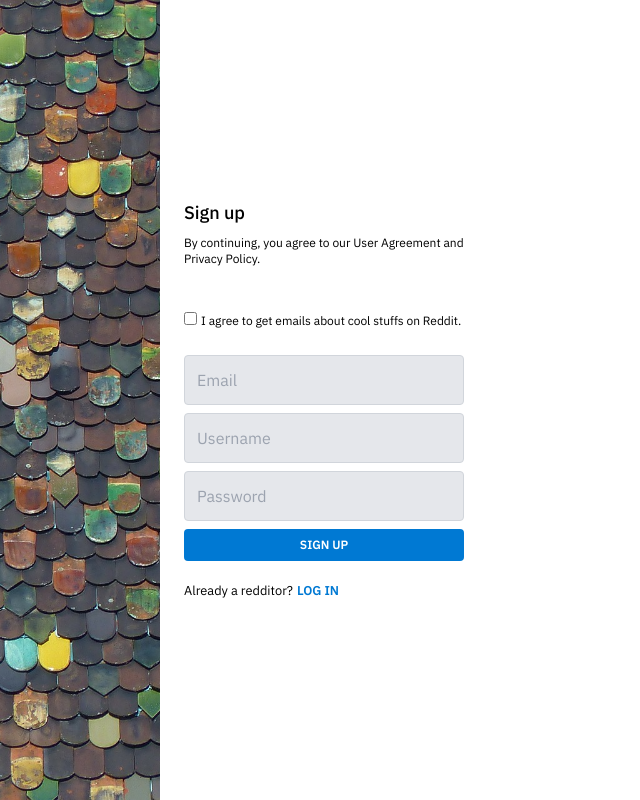
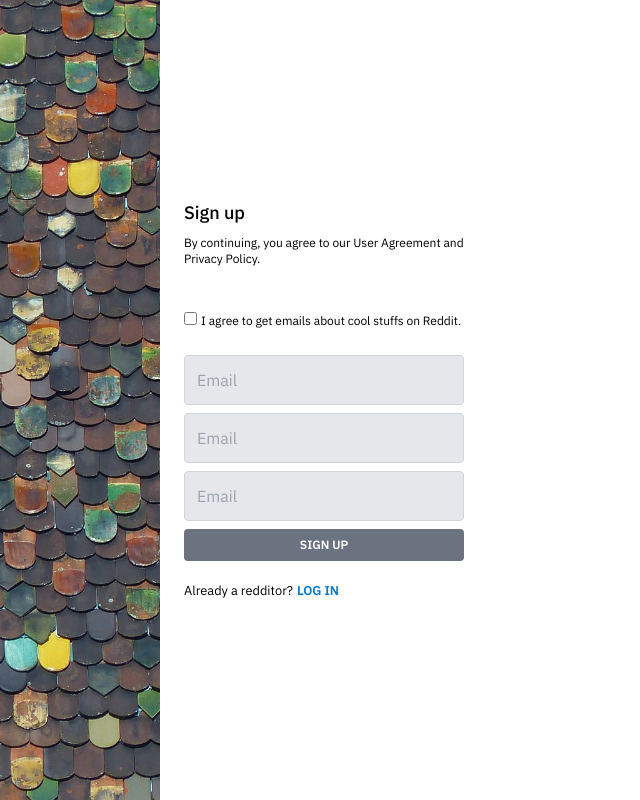
Before and after one commit to suseendharlal96/reddit-react, a Next.js app in the folder client/: page /register in a window 1280 px wide. Shown: the whole page, without its empty margins (0-640 px from the left). Built offline with nearby package versions, Linux system fonts and the light colour scheme.

Commit message:
reusable custom input added

```diff
--- /dev/null
+++ b/client/src/components/CustomInput.tsx
@@ -0,0 +1,36 @@
+import React from "react";
+
+import classNames from "classnames";
+
+interface CustomInputProps {
+  value: string;
+  className: string;
+  setValue: (str: string) => void;
+  error: string | undefined;
+}
+
+const CustomInput: React.FC<CustomInputProps> = ({
+  value,
+  className,
+  setValue,
+  error,
+}) => {
+  return (
+    <div className={className}>
+      <input
+        type="email"
+        name="email"
+        value={value}
+        onChange={(e) => setValue(e.target.value)}
+        className={classNames(
+          "w-full p-3 transition duration-200 bg-gray-200 border border-gray-300 rounded outline-none hover:bg-white focus:bg-white",
+          { "border-red-500": error }
+        )}
+        placeholder="Email"
+      />
+      {error && <small className="font-medium text-red-600">{error}</small>}
+    </div>
+  );
+};
+
+export default CustomInput;
--- /dev/null
+++ b/client/src/pages/login.tsx
@@ -0,0 +1,76 @@
+import React, { useState } from "react";
+
+import axios from "axios";
+
+import Head from "next/head";
+import Link from "next/link";
+import { useRouter } from "next/router";
+
+import CustomInput from "../components/CustomInput";
+
+const Login = () => {
+  const [password, setPassword] = useState("");
+  const [username, setUsername] = useState("");
+  const router = useRouter();
+  const [error, setError] = useState<any>({});
+  const onSubmit = async () => {
+    try {
+      await axios.post("/auth/signin", {
+        username,
+        password,
+      });
+      router.push("/register");
+    } catch (error) {
+      // console.log(error.response.data);
+      if (error && error.response && error.response.data) {
+        setError(error.response.data);
+      }
+    }
+  };
+  return (
+    <div className="flex">
+      <Head>
+        <title>Login</title>
+        <link rel="icon" href="/favicon.ico" />
+      </Head>
+      <div
+        className="w-40 h-screen bg-center bg-cover"
+        style={{ backgroundImage: "url('/images/bricks.jpg')" }}
+      ></div>
+      <div className="flex flex-col justify-center pl-6">
+        <div className="w-70">
+          <h1 className="mb-2 text-lg font-medium">Login</h1>
+          <p className="mb-10 text-xs">
+            By continuing, you agree to our User Agreement and Privacy Policy.
+          </p>
+          {/* {JSON.stringify(errors.email, null, 2)} */}
+          <form autoComplete="off" noValidate onSubmit={onSubmit}>
+            <CustomInput
+              value={username}
+              setValue={setUsername}
+              error={error.username}
+              className="mb-2"
+            />
+            <CustomInput
+              value={password}
+              setValue={setPassword}
+              error={error.password}
+              className="mb-2"
+            />
+            <button className="w-full py-2 mb-4 text-xs font-bold text-white uppercase bg-blue-500 border-blue-500 rounded cursor-pointer">
+              Log in
+            </button>
+          </form>
+          <small>
+            New to Reddit?
+            <Link href="/register">
+              <a className="ml-1 font-bold text-blue-500 uppercase">Sign up</a>
+            </Link>
+          </small>
+        </div>
+      </div>
+    </div>
+  );
+};
+
+export default Login;
--- a/client/src/pages/register.tsx
+++ b/client/src/pages/register.tsx
@@ -1,32 +1,36 @@
 import { useState } from "react";
 
-import { useForm } from "react-hook-form";
-import classNames from "classnames";
 import axios from "axios";
 
 import Head from "next/head";
 import Link from "next/link";
+import { useRouter } from "next/router";
+import CustomInput from "../components/CustomInput";
 
 const Register = () => {
   const [email, setEmail] = useState("");
   const [password, setPassword] = useState("");
   const [username, setUsername] = useState("");
   const [agreement, setAgreement] = useState(false);
-  const { register, handleSubmit, errors } = useForm();
-  console.log(errors);
-  console.log({ agreement, email, username, password });
+  // console.log(errors);
+  // console.log({ agreement, email, username, password });
+  const router = useRouter();
   const [error, setError] = useState<any>({});
-  const onSubmit = async () => {
+  const onSubmit = async (e) => {
+    e.preventDefault();
+    setError({});
     try {
-      const res = await axios.post("/auth/signup", {
+      await axios.post("/auth/signup", {
         email,
         username,
         password,
       });
-      console.log(res.data);
+      router.push("/login");
     } catch (error) {
-      console.log(error.response.data);
+      // console.log(error.response.data);
+      if (error && error.response && error.response.data) {
         setError(error.response.data);
+      }
     }
   };
   return (
@@ -46,112 +50,47 @@
             By continuing, you agree to our User Agreement and Privacy Policy.
           </p>
           {/* {JSON.stringify(errors.email, null, 2)} */}
-          <form autoComplete="off" noValidate onSubmit={handleSubmit(onSubmit)}>
+          <form autoComplete="off" noValidate onSubmit={onSubmit}>
             <div className="mb-6">
               <input
+                id="agreement"
                 type="checkbox"
                 checked={agreement}
                 onChange={() => setAgreement((prevState) => !prevState)}
                 className="mr-1 cursor-pointer"
-                id="agreement"
               />
               <label htmlFor="agreement" className="text-xs cursor-pointer">
                 I agree to get emails about cool stuffs on Reddit.
               </label>
             </div>
-            <div className="mb-2">
-              <input
-                type="email"
-                name="email"
+            <CustomInput
               value={email}
-                onChange={(e) => setEmail(e.target.value)}
-                className={classNames(
-                  "w-full p-3 transition duration-200 bg-gray-200 border border-gray-300 rounded outline-none hover:bg-white focus:bg-white",
-                  { "border-red-500": errors.email || error.email }
-                )}
-                placeholder="Email"
-                ref={register({
-                  required: true,
-                  pattern: /^(([^<>()\[\]\\.,;:\s@"]+(\.[^<>()\[\]\\.,;:\s@"]+)*)|(".+"))@((\[[0-9]{1,3}\.[0-9]{1,3}\.[0-9]{1,3}\.[0-9]{1,3}\])|(([a-zA-Z\-0-9]+\.)+[a-zA-Z]{2,}))$/,
-                })}
+              setValue={setEmail}
+              error={error.email}
+              className="mb-2"
             />
-              {error.email && (
-                <small className="font-medium text-red-600">
-                  {error.email}
-                </small>
-              )}
-              {errors.email && errors.email.type === "required" && (
-                <small className="font-medium text-red-600">
-                  {errors.email && "Must not be empty"}
-                </small>
-              )}
-              {errors.email && errors.email.type === "pattern" && (
-                <small className="font-medium text-red-600">
-                  {errors.email && `${email} is not a valid email`}
-                </small>
-              )}
-            </div>
-            <div className="mb-2">
-              <input
-                autoComplete="off"
-                type="text"
-                name="username"
+            <CustomInput
               value={username}
-                onChange={(e) => setUsername(e.target.value)}
-                className={classNames(
-                  "w-full p-3 transition duration-200 bg-gray-200 border border-gray-300 rounded outline-none hover:bg-white focus:bg-white",
-                  { "border-red-500": errors.username || error.username }
-                )}
-                placeholder="Username"
-                ref={register({ required: true, minLength: 3 })}
+              setValue={setUsername}
+              error={error.username}
+              className="mb-2"
             />
-              {error.username && (
-                <small className="font-medium text-red-600">
-                  {error.username}
-                </small>
-              )}
-              {errors.username && errors.username.type === "required" && (
-                <small className="font-medium text-red-600">
-                  {errors.username && "Must not be empty"}
-                </small>
-              )}
-              {errors.username && errors.username.type === "minLength" && (
-                <small className="font-medium text-red-600">
-                  {errors.username && "Must be minimum 3 characters long"}
-                </small>
-              )}
-            </div>
-            <div className="mb-2">
-              <input
-                autoComplete="off"
-                type="password"
-                name="password"
+            <CustomInput
               value={password}
-                onChange={(e) => setPassword(e.target.value)}
-                className={classNames(
-                  "w-full p-3 transition duration-200 bg-gray-200 border border-gray-300 rounded outline-none hover:bg-white focus:bg-white",
-                  { "border-red-500": errors.password || error.password }
-                )}
-                placeholder="Password"
-                ref={register({ required: true, minLength: 6 })}
+              setValue={setPassword}
+              error={error.password}
+              className="mb-2"
             />
-              {error.password && (
-                <small className="font-medium text-red-600">
-                  {error.password}
-                </small>
-              )}
-              {errors.password && errors.password.type === "required" && (
-                <small className="font-medium text-red-600">
-                  {errors.password && "Must not be empty"}
-                </small>
-              )}
-              {errors.password && errors.password.type === "minLength" && (
-                <small className="font-medium text-red-600">
-                  {errors.password && "Must be minimum 6 characters long"}
-                </small>
-              )}
-            </div>
-            <button className="w-full py-2 mb-4 text-xs font-bold text-white uppercase bg-blue-500 border-blue-500 rounded">
+            <button
+              disabled={!agreement}
+              className={`w-full py-2 mb-4 text-xs font-bold rounded text-white uppercase
+                ${
+                  agreement
+                    ? " bg-blue-500 border-blue-500 cursor-pointer"
+                    : "bg-gray-500 border-gray-500  cursor-not-allowed"
+                }
+                  `}
+            >
               Sign up
             </button>
           </form>
```
Also changed, not shown: 1 other file (tests, documents, lock files or other folders). Lines whose indentation alone changed are shown as unchanged.
